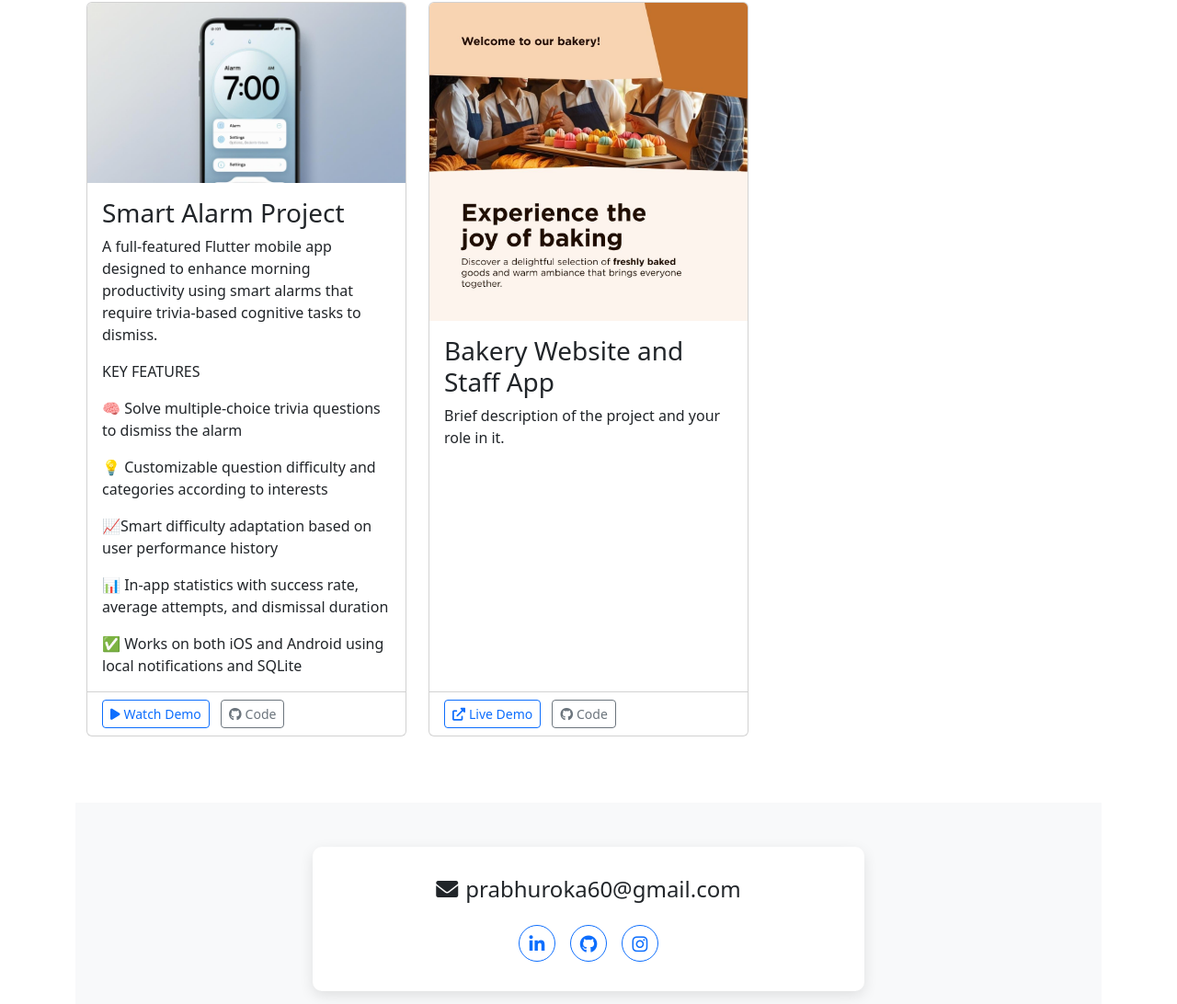
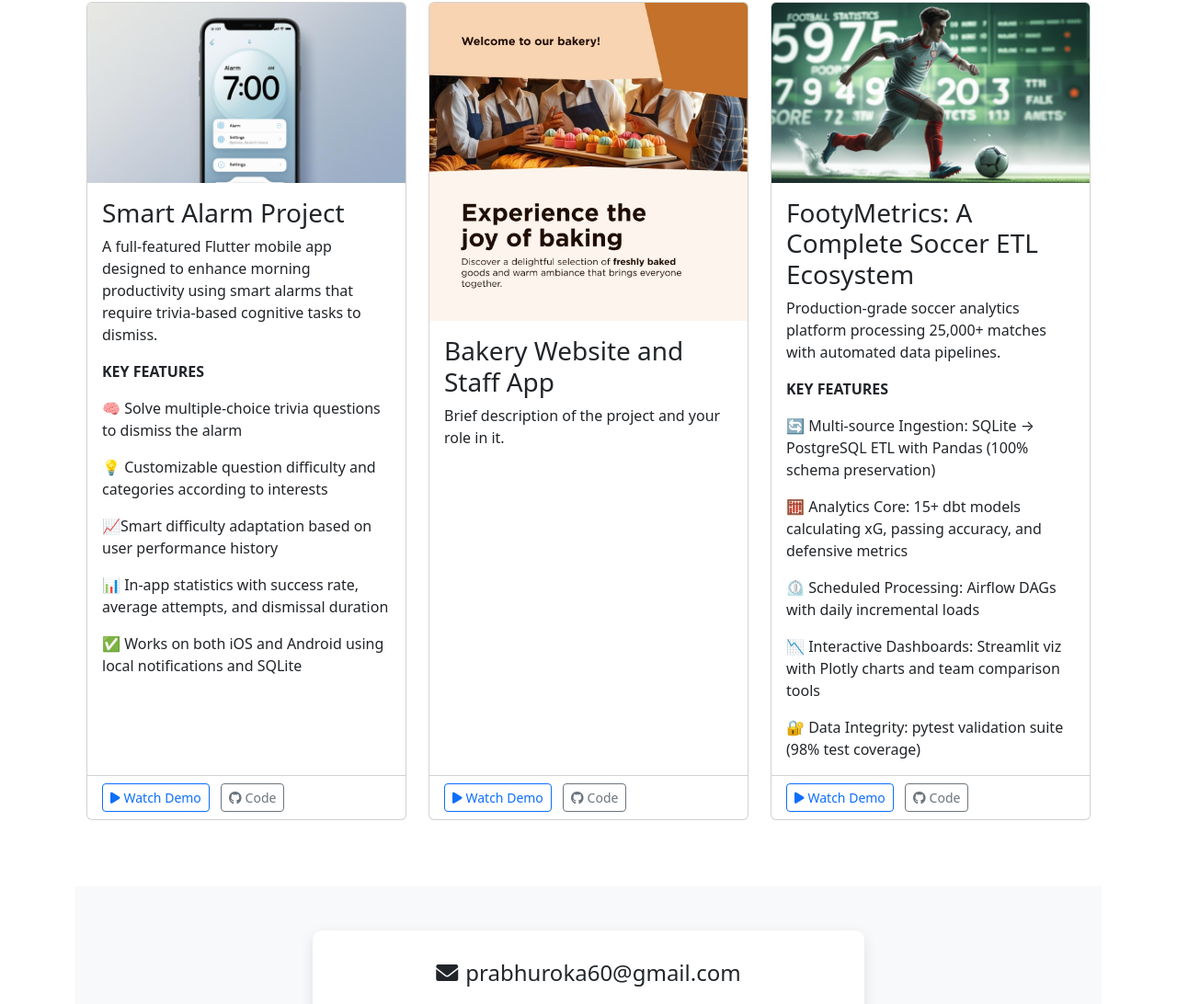
Before and after one commit to prabhuroka/prabhuroka.github.io, a plain HTML site: page index.html in a window 1280 px wide. Shown: the part 1380-2472 px from the top of the page at 92% size. Drawn offline with nearby package versions, Linux system fonts and the light colour scheme.

Commit message:
Updated webpage1

```diff
--- a/index.html
+++ b/index.html
@@ -127,7 +127,7 @@
                             <div class="card-body">
                                 <h3 class="card-title">Smart Alarm Project</h3>
                                 <p class="card-text">A full-featured Flutter mobile app designed to enhance morning productivity using smart alarms that require trivia-based cognitive tasks to dismiss.</p>
-                                <p class="card-text">KEY FEATURES</p>
+                                <p class="card-text"><strong>KEY FEATURES</strong></p>
                                 <p class="card-text">🧠 Solve multiple-choice trivia questions to dismiss the alarm</p>
                                 <p class="card-text">💡 Customizable question difficulty and categories according to interests</p>
                                 <p class="card-text">📈Smart difficulty adaptation based on user performance history</p>
@@ -147,16 +147,41 @@
                     </div>
                     <div class="col-lg-4 col-md-6 mb-4">
                         <div class="card h-100">
-                            <img src="images/bakery.jpg" class="card-img-top" alt="Project 2">
+                            <img src="images/bakery.png" class="card-img-top" alt="Project 2">
                             <div class="card-body">
                                 <h3 class="card-title">Bakery Website and Staff App</h3>
                                 <p class="card-text">Brief description of the project and your role in it.</p>
                             </div>
                             <div class="card-footer bg-transparent">
-                                <a href="#" class="btn btn-outline-primary btn-sm me-2" target="_blank">
-                                    <i class="fas fa-external-link-alt me-1"></i>Live Demo
+                                <button class="btn btn-outline-primary btn-sm me-2 watch-demo"
+                                        data-video-id="Xw0iMiEth68">
+                                    <i class="fas fa-play me-1"></i>Watch Demo
+                                </button>
+                                <a href="https://github.com/prabhuroka/smartalarmapp" class="btn btn-outline-secondary btn-sm" target="_blank">
+                                    <i class="fab fa-github me-1"></i>Code
                                 </a>
-                                <a href="#" class="btn btn-outline-secondary btn-sm" target="_blank">
+                            </div>
+                        </div>
+                    </div>
+                    <div class="col-lg-4 col-md-6 mb-4">
+                        <div class="card h-100">
+                            <img src="images/soccer.png" class="card-img-top" alt="Project 3">
+                            <div class="card-body">
+                                <h3 class="card-title">FootyMetrics: A Complete Soccer ETL Ecosystem </h3>
+                                <p class="card-text">Production-grade soccer analytics platform processing 25,000+ matches with automated data pipelines.</p>
+                                <p class="card-text"><strong>KEY FEATURES</strong></p>
+                                <p class="card-text">🔄 Multi-source Ingestion: SQLite → PostgreSQL ETL with Pandas (100% schema preservation)</p>
+                                <p class="card-text">🧮 Analytics Core: 15+ dbt models calculating xG, passing accuracy, and defensive metrics</p>
+                                <p class="card-text">⏲️ Scheduled Processing: Airflow DAGs with daily incremental loads</p>
+                                <p class="card-text">📉 Interactive Dashboards: Streamlit viz with Plotly charts and team comparison tools</p>
+                                <p class="card-text">🔐 Data Integrity: pytest validation suite (98% test coverage)</p>
+                            </div>
+                            <div class="card-footer bg-transparent">
+                                <button class="btn btn-outline-primary btn-sm me-2 watch-demo"
+                                        data-video-id="Xw0iMiEth68">
+                                    <i class="fas fa-play me-1"></i>Watch Demo
+                                </button>
+                                <a href="https://github.com/prabhuroka/Soccer-Data-Project" class="btn btn-outline-secondary btn-sm" target="_blank">
                                     <i class="fab fa-github me-1"></i>Code
                                 </a>
                             </div>
```
Also changed, not shown: images/bakery.png (renamed from images/bakery.jpg), images/soccer.png (added), 1 other file.
